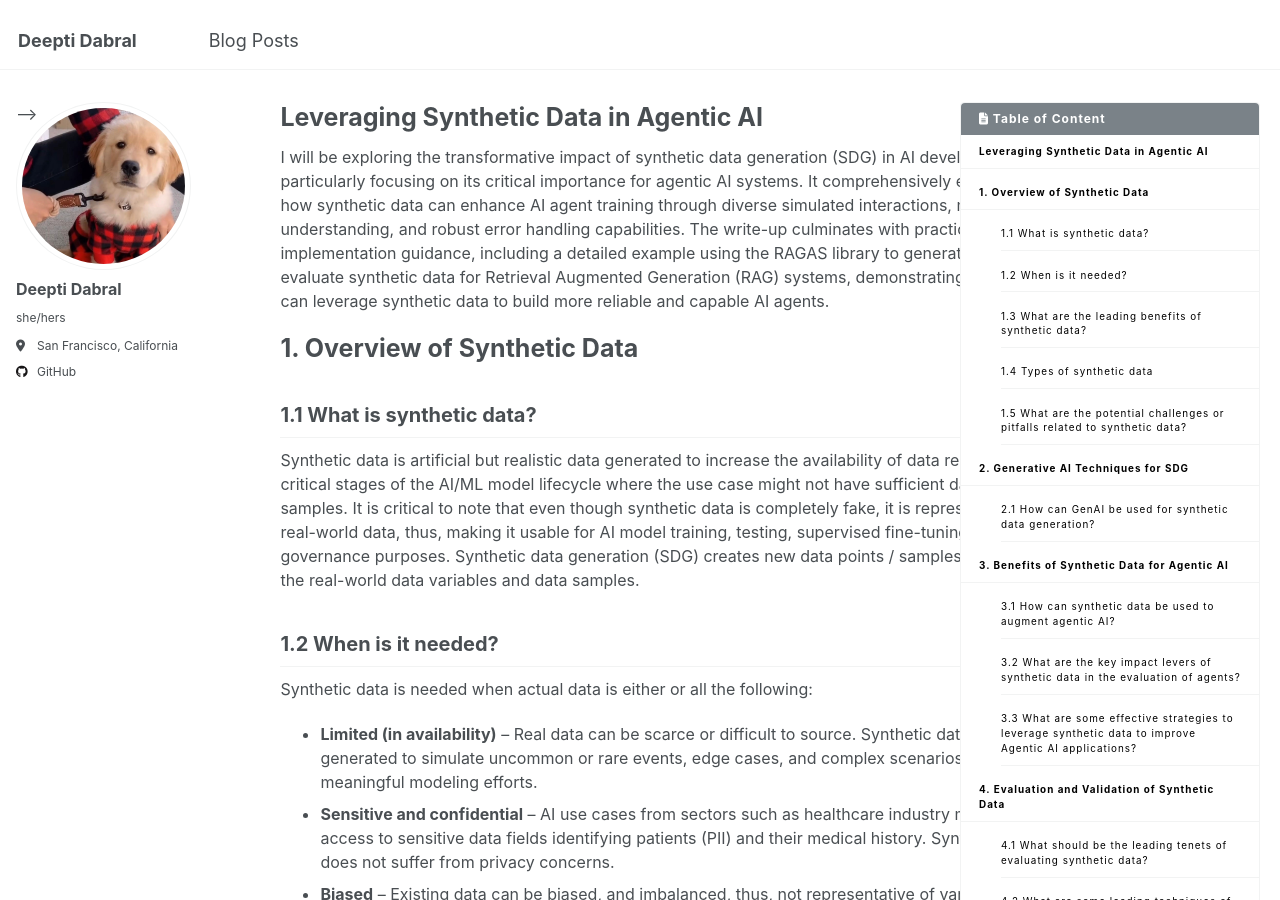
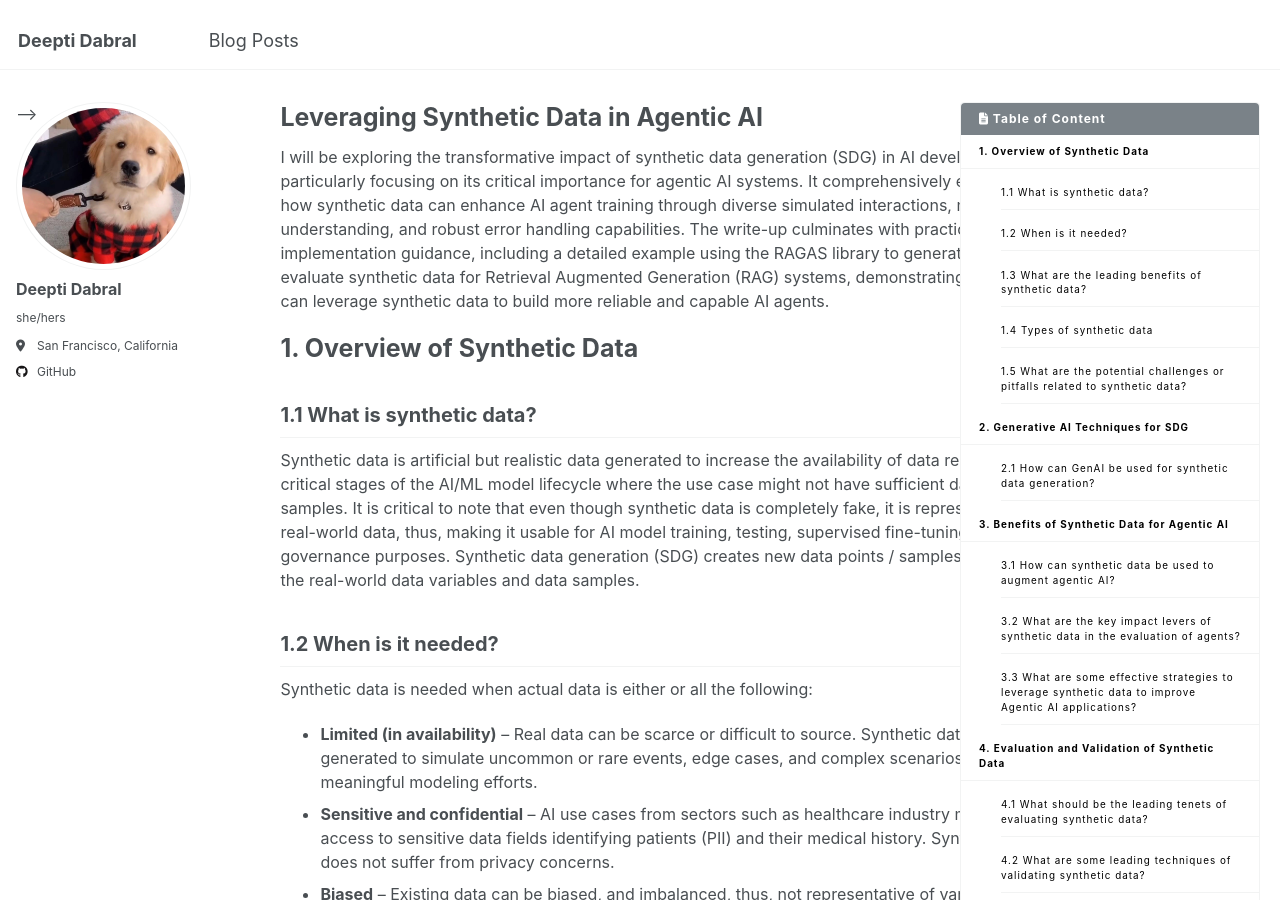
Before and after one commit to deeptidabral/deeptidabral.github.io, a Jekyll site: the page built from _posts/2024-02-12-synthetic-data.md, in a window 1280 px wide and 900 px high. Built offline with Jekyll 4.4.1, drawn with Linux system fonts in a browser that asks for light colours; some of the changed text lies outside the part shown.

Commit message:
change heading

```diff
--- a/_layouts/single.html
+++ b/_layouts/single.html
@@ -42,6 +42,7 @@ layout: default
             </details>
           </aside>
         {% endif %}
+        <h1>{{page.title}}</h1>
         {{ content }}
 
         {% if page.citation and page.paperurl and page.slidesurl %}
--- a/_posts/2024-02-12-synthetic-data.md
+++ b/_posts/2024-02-12-synthetic-data.md
@@ -4,8 +4,6 @@ date: 2024-02-12
 permalink: /posts/2024/02/leveraging-synthetic-data-in-agentic-ai/
 toc: true
 ---
-
-# Leveraging Synthetic Data in Agentic AI
 
 I will be exploring the transformative impact of synthetic data generation (SDG) in AI development, particularly focusing on its critical importance for agentic AI systems. It comprehensively explores how synthetic data can enhance AI agent training through diverse simulated interactions, multimodal understanding, and robust error handling capabilities. The write-up culminates with practical implementation guidance, including a detailed example using the RAGAS library to generate and evaluate synthetic data for Retrieval Augmented Generation (RAG) systems, demonstrating how we can leverage synthetic data to build more reliable and capable AI agents.
 
```
